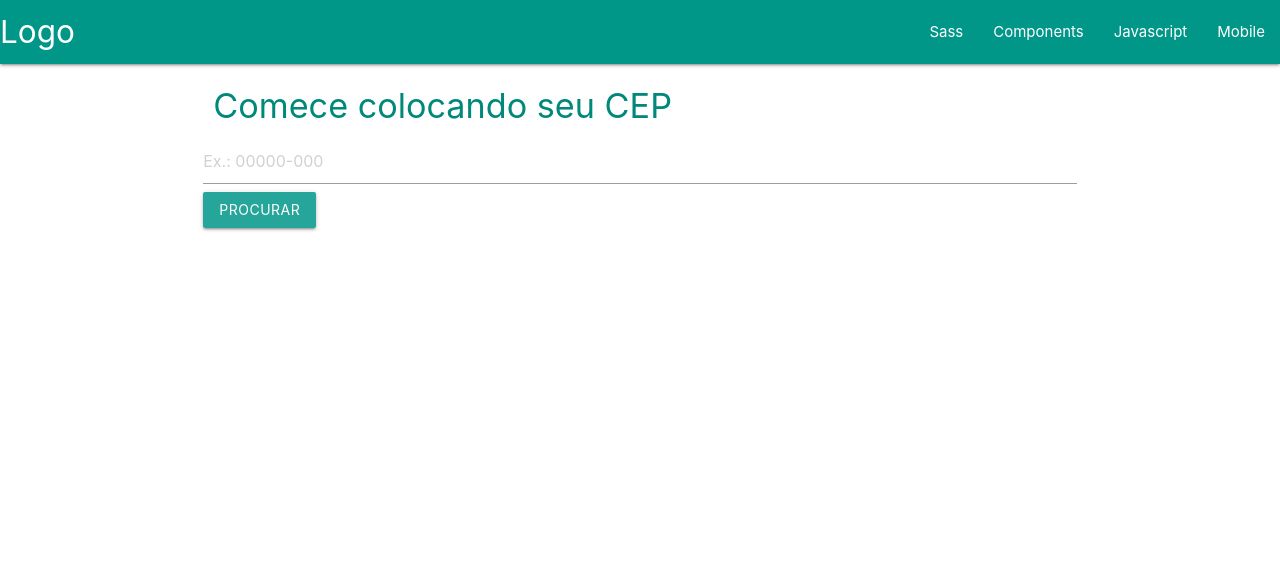
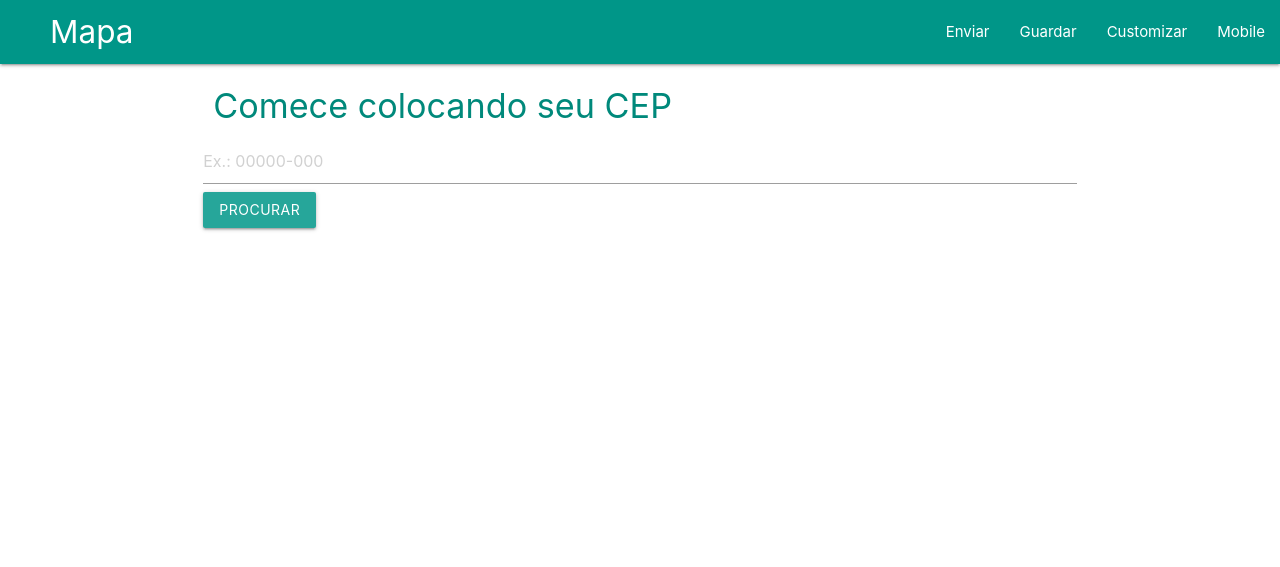
Before and after one commit to MeryUgoski/projetoJs-11, a plain HTML site: page index.html in a window 1280 px wide. Drawn offline with nearby package versions, Linux system fonts and the light colour scheme; some packages are replaced by stand-ins of ours.

Commit message:
Revisando labels

```diff
--- a/css/style.css
+++ b/css/style.css
@@ -13,3 +13,6 @@ h4 {
 	width: 100%;
     height: 500px;
 }
+.brand-logo {
+	margin-left: 50px;
+}
--- a/index.html
+++ b/index.html
@@ -17,26 +17,26 @@
       	<meta name="viewport" content="width=device-width, initial-scale=1.0"/>
       	<link rel="stylesheet" href="css/style.css">
 
-	<title> Projeto Final de Curso </title>
+	<title> Gerando mapa apartir do cep </title>
 </head>
 <body>
    <nav>
     <div class="nav-wrapper teal">
-      <a href="#!" class="brand-logo">Logo</a>
+      <a href="#!" class="brand-logo">Mapa</a>
       <a href="#" data-target="mobile-demo" class="sidenav-trigger"><i class="material-icons">menu</i></a>
       <ul class="right hide-on-med-and-down">
-        <li><a href="sass.html">Sass</a></li>
-        <li><a href="badges.html">Components</a></li>
-        <li><a href="collapsible.html">Javascript</a></li>
+        <li><a href="sass.html">Enviar</a></li>
+        <li><a href="badges.html">Guardar</a></li>
+        <li><a href="collapsible.html">Customizar</a></li>
         <li><a href="mobile.html">Mobile</a></li>
       </ul>
     </div>
   </nav>
 
   <ul class="sidenav" id="mobile-demo">
-    <li><a href="sass.html">AAA</a></li>
-    <li><a href="badges.html">Components</a></li>
-    <li><a href="collapsible.html">Javascript</a></li>
+    <li><a href="sass.html">Enviar</a></li>
+    <li><a href="badges.html">Guardar</a></li>
+    <li><a href="collapsible.html">Customizar</a></li>
     <li><a href="mobile.html">Mobile</a></li>
   </ul>
 
--- a/js/main.js
+++ b/js/main.js
@@ -16,10 +16,10 @@ $(document).ready(function(){
 
           resultado.html(`
             <div class="collection">
-                <a href="#!" class="collection-item alinhar-centro-v"><i class="material-icons  teal-text text-accent-2">location_on</i> ${retorno_api.logradouro}</a>
-                <a href="#!" class="collection-item alinhar-centro-v"><i class="material-icons  teal-text text-accent-2">map</i> Bairro: ${retorno_api.bairro}</a>
-                <a href="#!" class="collection-item alinhar-centro-v"><i class="material-icons  teal-text text-accent-2">location_city</i> Cidade : ${retorno_api.localidade}</a>
-                <a href="#!" class="collection-item alinhar-centro-v"><i class="material-icons  teal-text text-accent-2">business</i> Estado : ${retorno_api.uf}</a>
+                <a href="#!" class="collection-item alinhar-centro-v"><i class="material-icons  teal-text text-accent-3">location_on</i> ${retorno_api.logradouro}</a>
+                <a href="#!" class="collection-item alinhar-centro-v"><i class="material-icons  teal-text text-accent-3">map</i> Bairro: ${retorno_api.bairro}</a>
+                <a href="#!" class="collection-item alinhar-centro-v"><i class="material-icons  teal-text text-accent-3">location_city</i> Cidade : ${retorno_api.localidade}</a>
+                <a href="#!" class="collection-item alinhar-centro-v"><i class="material-icons  teal-text text-accent-3">business</i> Estado : ${retorno_api.uf}</a>
             </div>
 
             `);
```
